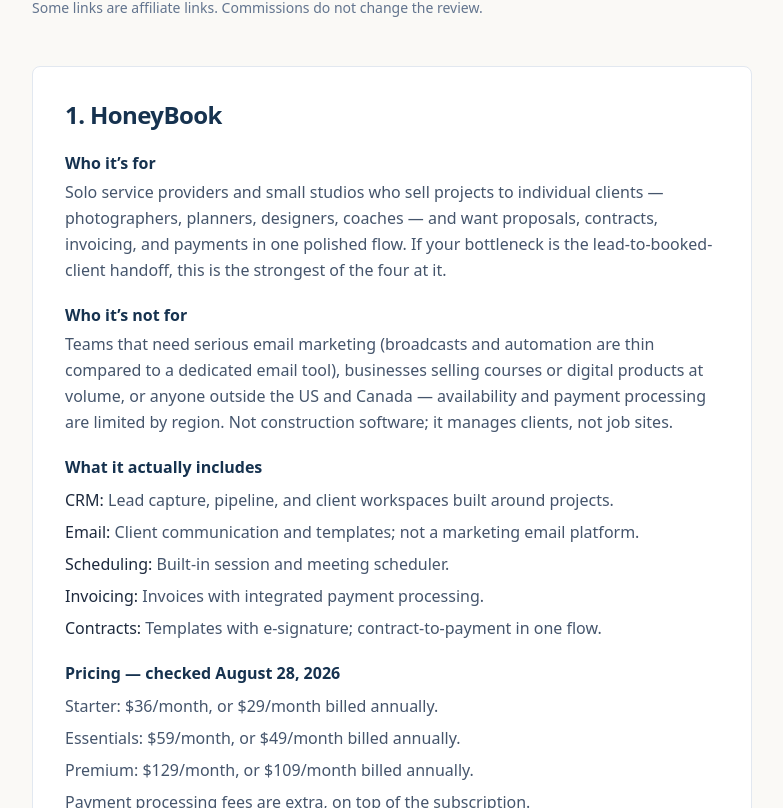
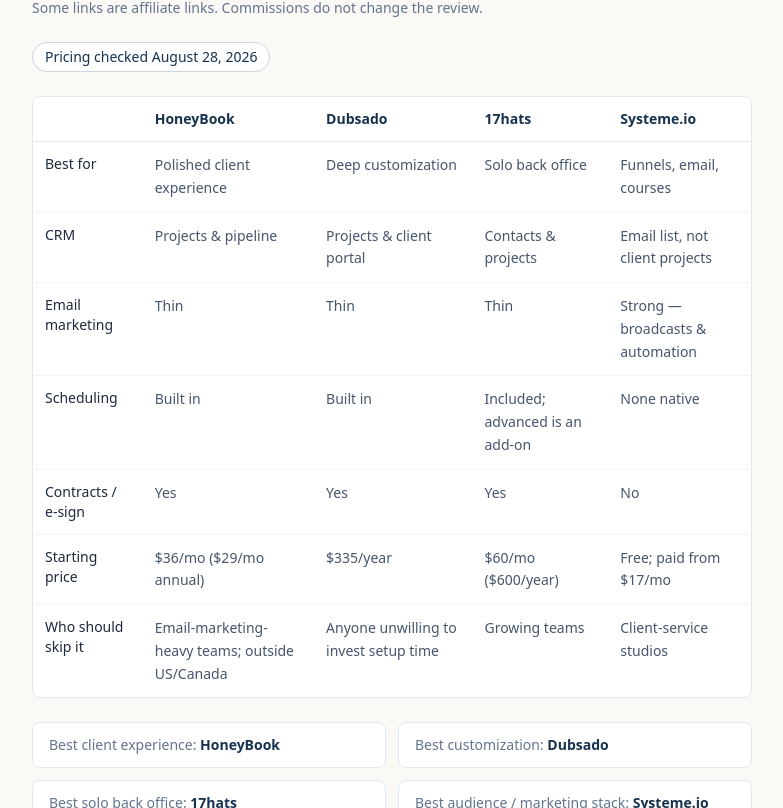
Before and after one commit to mephilli1986/whichstackfits, a Next.js app: page /compare/all-in-one in a window 1280 px wide. Shown: the part 412-1220 px from the top of the page, without its empty margins (248-1031 px from the left). Built offline with nearby package versions, Linux system fonts and the light colour scheme.

Commit message:
Remove unfinished homepage copy and add all-in-one comparison table

```diff
--- a/app/compare/all-in-one/page.tsx
+++ b/app/compare/all-in-one/page.tsx
@@ -128,6 +128,103 @@
         Some links are affiliate links. Commissions do not change the review.
       </p>
 
+      <p className="mt-6">
+        <span className="inline-block rounded-full border border-slate-300 bg-white px-3 py-1 text-sm font-medium text-ink">
+          Pricing checked August 28, 2026
+        </span>
+      </p>
+
+      <div className="mt-6 overflow-x-auto rounded-lg border border-slate-200 bg-white">
+        <table className="w-full min-w-[640px] border-collapse text-sm">
+          <thead>
+            <tr className="border-b border-slate-200 text-left">
+              <th className="p-3 font-semibold text-ink"></th>
+              <th className="p-3 font-semibold text-ink">HoneyBook</th>
+              <th className="p-3 font-semibold text-ink">Dubsado</th>
+              <th className="p-3 font-semibold text-ink">17hats</th>
+              <th className="p-3 font-semibold text-ink">Systeme.io</th>
+            </tr>
+          </thead>
+          <tbody className="align-top text-slate-600">
+            {[
+              [
+                "Best for",
+                "Polished client experience",
+                "Deep customization",
+                "Solo back office",
+                "Funnels, email, courses",
+              ],
+              [
+                "CRM",
+                "Projects & pipeline",
+                "Projects & client portal",
+                "Contacts & projects",
+                "Email list, not client projects",
+              ],
+              [
+                "Email marketing",
+                "Thin",
+                "Thin",
+                "Thin",
+                "Strong — broadcasts & automation",
+              ],
+              [
+                "Scheduling",
+                "Built in",
+                "Built in",
+                "Included; advanced is an add-on",
+                "None native",
+              ],
+              [
+                "Contracts / e-sign",
+                "Yes",
+                "Yes",
+                "Yes",
+                "No",
+              ],
+              [
+                "Starting price",
+                "$36/mo ($29/mo annual)",
+                "$335/year",
+                "$60/mo ($600/year)",
+                "Free; paid from $17/mo",
+              ],
+              [
+                "Who should skip it",
+                "Email-marketing-heavy teams; outside US/Canada",
+                "Anyone unwilling to invest setup time",
+                "Growing teams",
+                "Client-service studios",
+              ],
+            ].map(([label, ...cells]) => (
+              <tr key={label} className="border-b border-slate-100 last:border-0">
+                <th className="p-3 text-left font-medium text-slate-800">{label}</th>
+                {cells.map((cell, i) => (
+                  <td key={i} className="p-3 leading-relaxed">{cell}</td>
+                ))}
+              </tr>
+            ))}
+          </tbody>
+        </table>
+      </div>
+
+      <ul className="mt-6 grid gap-3 sm:grid-cols-2">
+        {[
+          ["Best client experience", "HoneyBook"],
+          ["Best customization", "Dubsado"],
+          ["Best solo back office", "17hats"],
+          ["Best audience / marketing stack", "Systeme.io"],
+        ].map(([label, tool]) => (
+          <li
+            key={label}
+            className="rounded-lg border border-slate-200 bg-white px-4 py-3 text-sm"
+          >
+            <span className="font-medium text-slate-500">{label}: </span>
+            <span className="font-semibold text-ink">{tool}</span>
+          </li>
+        ))}
+      </ul>
+
       <div className="mt-12 space-y-12">
         {tools.map((t, i) => (
           <section
--- a/app/page.tsx
+++ b/app/page.tsx
@@ -1,4 +1,6 @@
-const categories = [
+import Link from "next/link";
+
+const categories: { name: string; description: string; href?: string }[] = [
   {
     name: "CRM",
     description:
@@ -18,6 +20,7 @@
     name: "All-in-one platforms",
     description:
       "One tool for CRM, email, invoicing, and booking — when consolidating beats best-of-breed.",
+    href: "/compare/all-in-one",
   },
 ];
 
@@ -56,26 +59,43 @@
           platforms for teams of 1–20 — with current pricing and a straight
           answer on who each tool is actually for.
         </p>
-        <a
-          href="#categories"
-          className="mt-8 inline-block rounded-md bg-ink px-6 py-3 font-medium text-white transition-colors hover:bg-ink-dark"
+        <div className="mt-8 flex flex-wrap items-center gap-5">
+          <Link
+            href="/compare/all-in-one"
+            className="inline-block rounded-md bg-ink px-6 py-3 font-medium text-white transition-colors hover:bg-ink-dark"
           >
-          See the categories
+            Read the all-in-one guide
+          </Link>
+          <a href="#categories" className="font-medium text-ink hover:underline">
+            Browse categories
           </a>
+        </div>
       </section>
 
       <section id="categories" className="mx-auto max-w-5xl scroll-mt-8 px-6 py-16">
         <h2 className="text-2xl font-bold tracking-tight text-ink">Categories</h2>
         <div className="mt-8 grid gap-6 sm:grid-cols-2">
-          {categories.map((c) => (
+          {categories.map((c) =>
+            c.href ? (
+              <Link
+                key={c.name}
+                href={c.href}
+                className="rounded-lg border border-slate-200 bg-white p-6 transition-colors hover:border-ink"
+              >
+                <h3 className="text-lg font-semibold text-ink">{c.name}</h3>
+                <p className="mt-2 leading-relaxed text-slate-600">{c.description}</p>
+                <p className="mt-4 text-sm font-medium text-ink">Read the guide →</p>
+              </Link>
+            ) : (
               <div key={c.name} className="rounded-lg border border-slate-200 bg-white p-6">
                 <h3 className="text-lg font-semibold text-ink">{c.name}</h3>
                 <p className="mt-2 leading-relaxed text-slate-600">{c.description}</p>
                 <p className="mt-4 text-sm font-medium text-slate-400">
-                Guides coming this week.
+                  No guide published yet.
                 </p>
               </div>
-          ))}
+            )
+          )}
         </div>
       </section>
 
```
Lines whose indentation alone changed are shown as unchanged.
